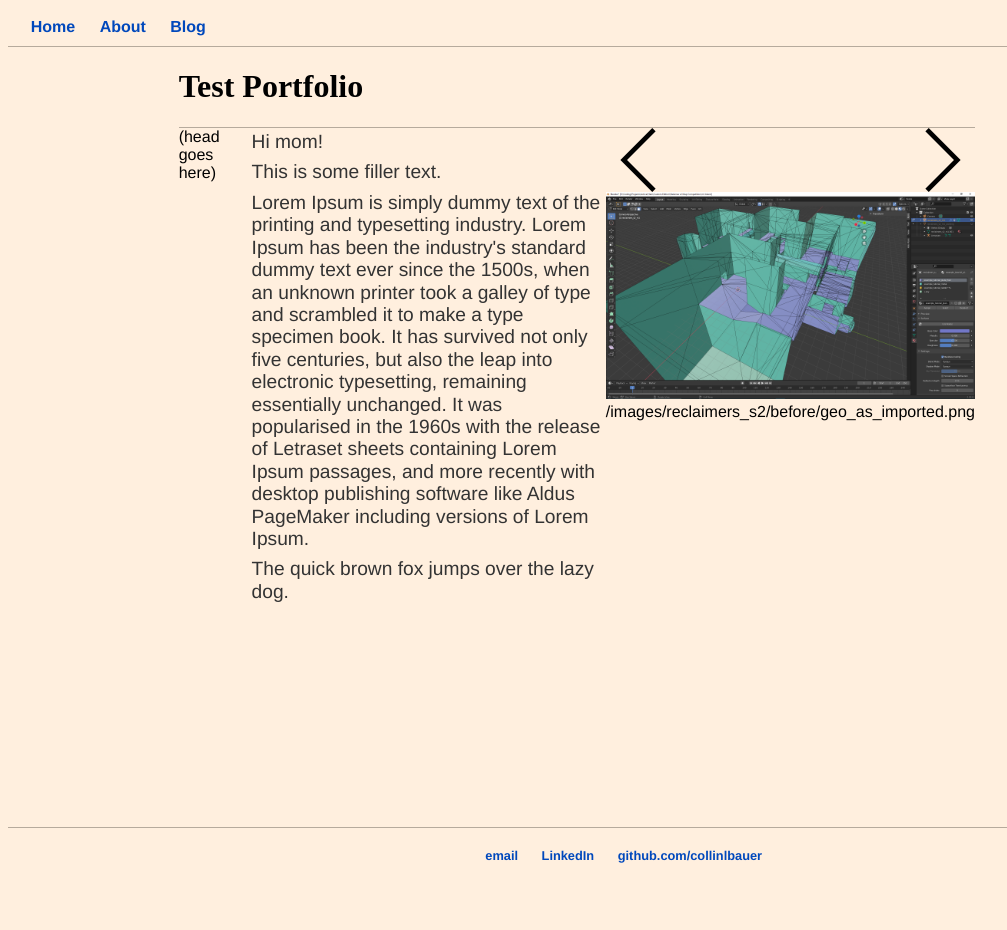
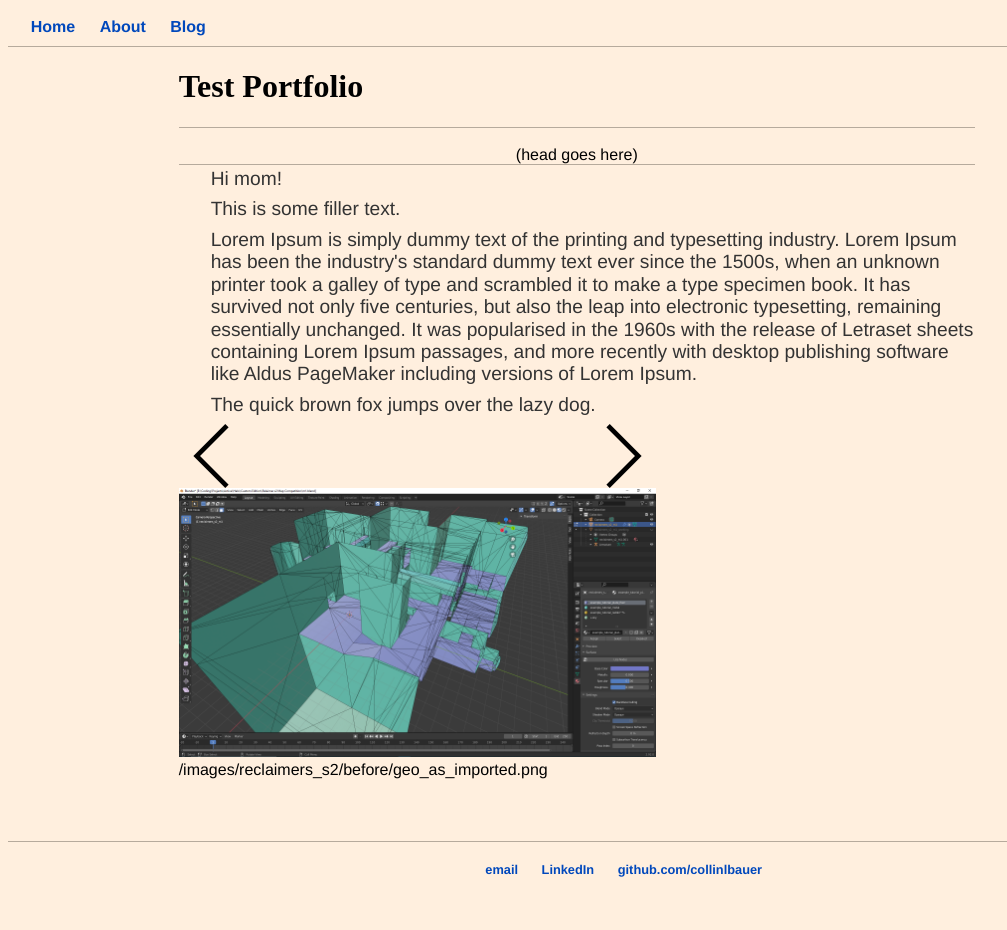
Before and after one commit to CollinLBauer/collinlbauer.github.io, a Jekyll site: the page built from test/index.html, in a window 1280 px wide. Shown: the whole page, without its empty margins (0-1007 px from the left). Built offline with Jekyll 4.4.1, drawn with Linux system fonts in a browser that asks for light colours.

Commit message:
fixing some style

```diff
--- a/_layouts/portfolio_entry.html
+++ b/_layouts/portfolio_entry.html
@@ -15,17 +15,17 @@
 
 <h1>{{ page.title }}</h1>
 
-<div class="post flex">
+<div class="post flex_vert">
   <br/>
-  <div class="pf_head">
+  <div id="pf_head">
     (head goes here)
   </div>
-  <div class="pf_body">
+  <div id="pf_body">
     {{ content }}
   </div>
 
   <div class="flex">
-    <div class="pf_images">
+    <div id="pf_images">
       <img id="img_left" src="/images/icons/ch_left.png">
       <img id="img_right" src="/images/icons/ch_right.png">
       <img id="pf_image_display" src="">
--- a/css/main.css
+++ b/css/main.css
@@ -165,6 +165,10 @@
 .flex {
     display: flex
 }
+.flex_vert {
+    display: flex;
+    flex-direction: column;
+}
 #about-container {
     align-self: center;
 }
--- a/css/portfolio.css
+++ b/css/portfolio.css
@@ -8,8 +8,8 @@
 }
 
 #pf_images {
-    height: 400px;
-    width: 600px
+    min-height: 400px;
+    width: 60%
 }
 
 #pf_image_array {
```
